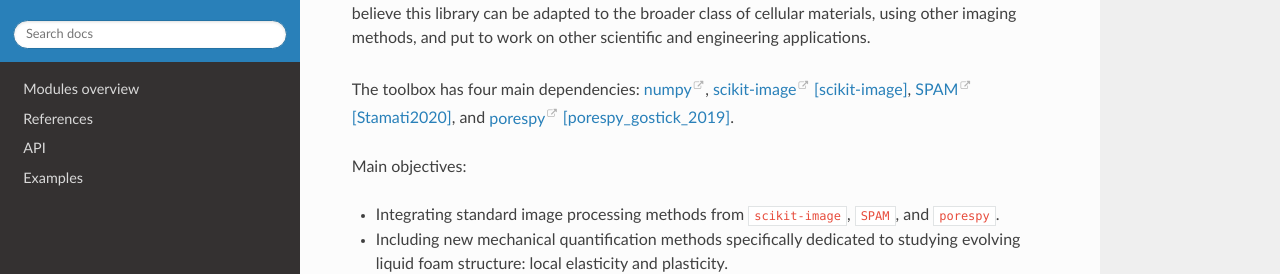
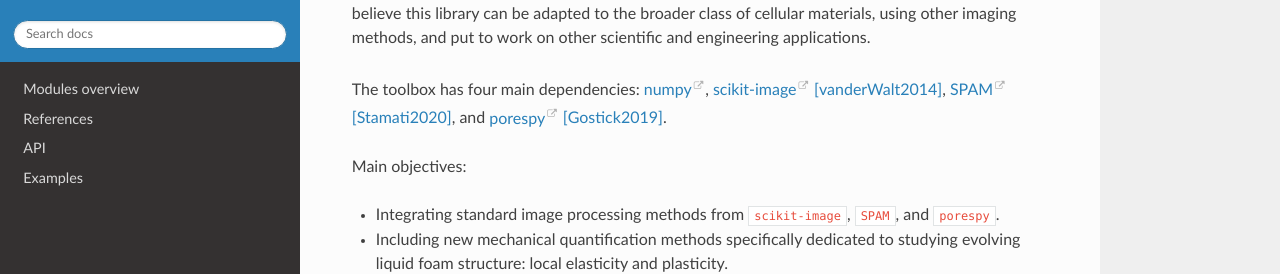
Before and after one commit to floschott/foamquant, a Sphinx documentation site: the page built from docs/source/index.rst, in a window 1280 px wide and 1400 px high. Shown: the part 254-528 px from the top of the window. Built offline with Sphinx 7.4.7 and the Read the Docs theme 3.1.0, drawn with Linux system fonts in a browser that asks for light colours; some of the changed text lies outside the part shown.

Commit message:
Update index.rst

```diff
--- a/docs/source/index.rst
+++ b/docs/source/index.rst
@@ -3,7 +3,7 @@ Welcome to foamquant documentation
 
 The ``pip`` installable Python library, **foamquant**, was primarily developed to study time-resolved X-ray tomograms of evolving liquid foams and their fundamental local physical behavior. However, we believe this library can be adapted to the broader class of cellular materials, using other imaging methods, and put to work on other scientific and engineering applications.
 
-The toolbox has four main dependencies: `numpy <https://numpy.org/doc/stable/>`_, `scikit-image <https://scikit-image.org/>`_ [scikit-image]_, `SPAM <https://ttk.gricad-pages.univ-grenoble-alpes.fr/spam/>`_ [Stamati2020]_, and `porespy <https://porespy.org/>`_ [porespy_gostick_2019]_.
+The toolbox has four main dependencies: `numpy <https://numpy.org/doc/stable/>`_, `scikit-image <https://scikit-image.org/>`_ [vanderWalt2014]_, `SPAM <https://ttk.gricad-pages.univ-grenoble-alpes.fr/spam/>`_ [Stamati2020]_, and `porespy <https://porespy.org/>`_ [Gostick2019]_.
 
 Main objectives:
 
@@ -33,11 +33,11 @@ This website provides an **API reference** and ready-to-use **jupyter notebooks*
 References
 -----------------------------------
 
-.. [scikit-image] van der Walt, S., et al. (2014) scikit-image: image processing in Python. PeerJ 2, e453.
+.. [vanderWalt2014] van der Walt, S., et al. (2014) scikit-image: image processing in Python. PeerJ 2, e453.
 
 .. [Stamati2020] Stamati, H., et al. (2020). SPAM: Software for Practical Analysis of Materials, 5, 2286.
 
-.. [porespy_gostick_2019] Gostick, J. et al. (2019). PoreSpy: A Python toolkit for quantitative analysis of porous media images. Journal of Open Source Software, 4(37), 1296.
+.. [Gostick2019] Gostick, J. et al. (2019). PoreSpy: A Python toolkit for quantitative analysis of porous media images. Journal of Open Source Software, 4(37), 1296.
 
 .. note::
 
```
